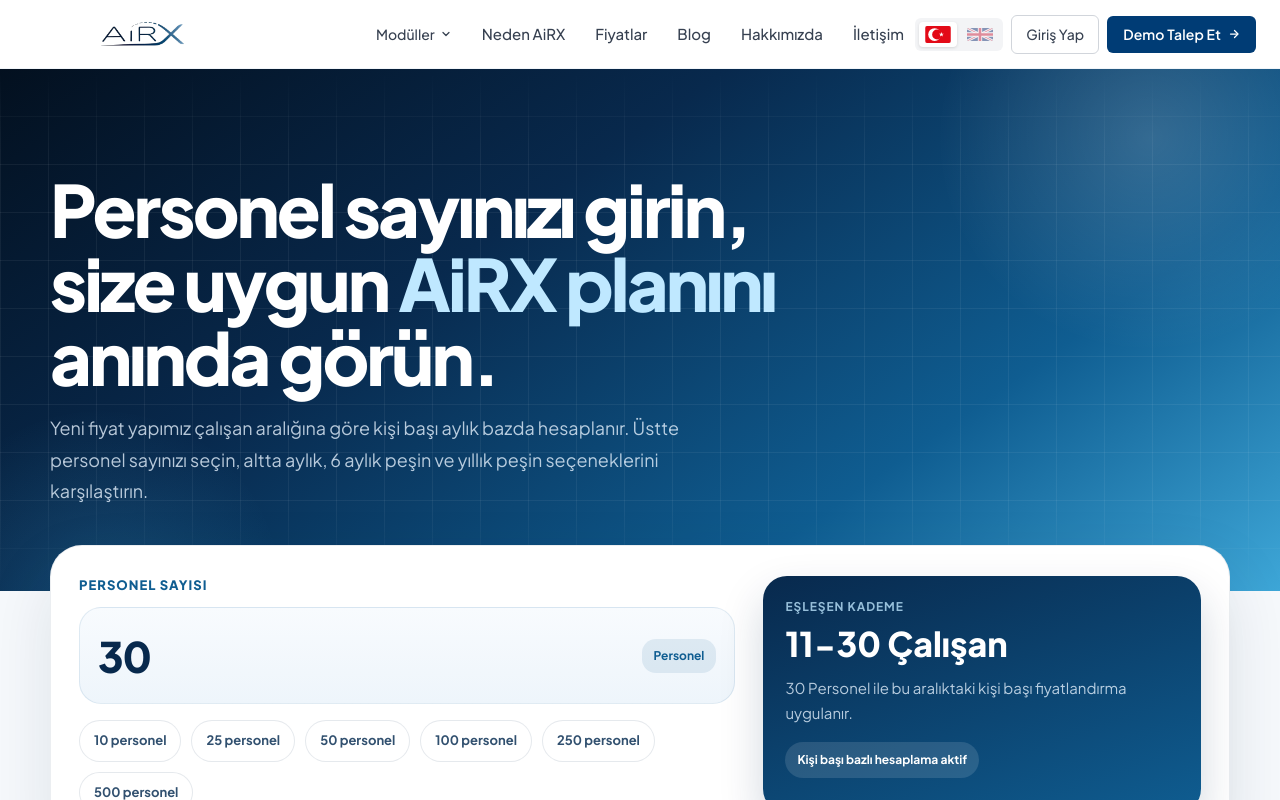
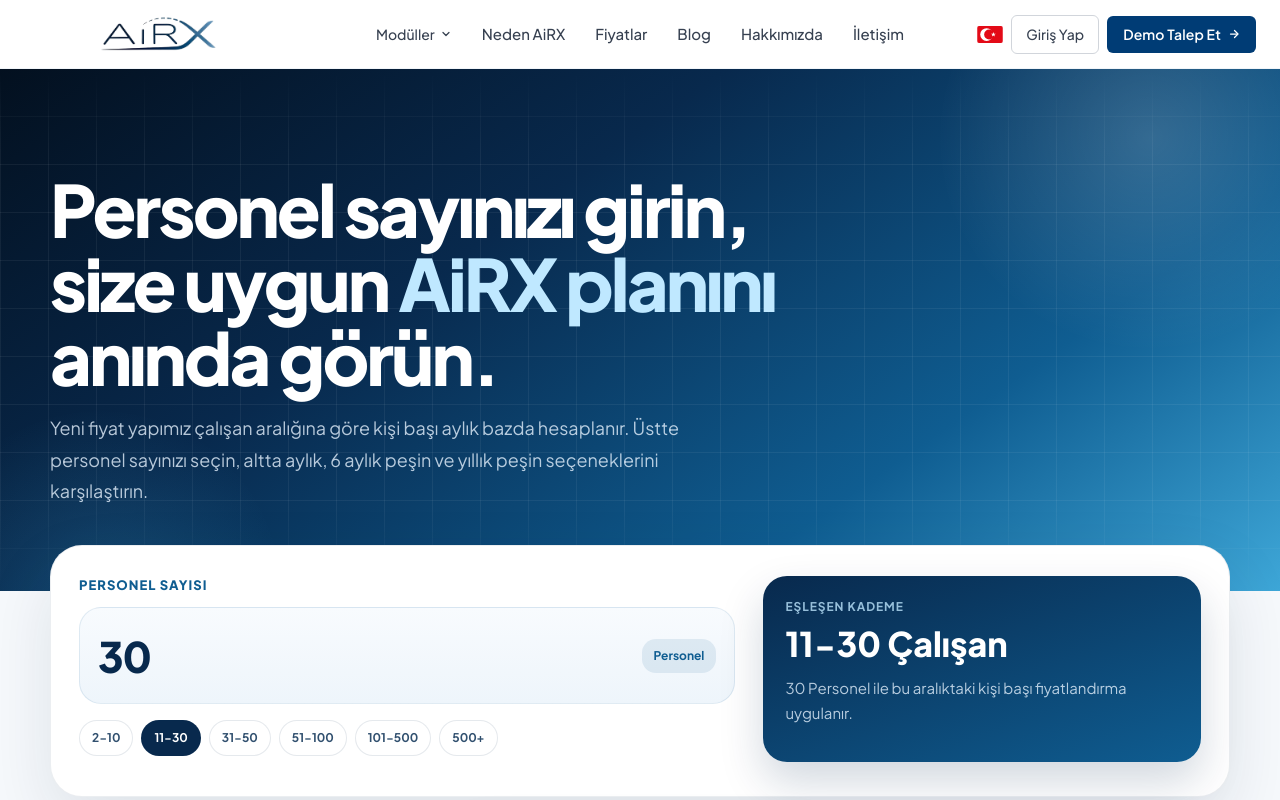
Before and after one commit to BeratKahveciHC/airx, a React (Vite) app: page /fiyatlar in a window 1280 px wide. Shown: the top 800 px of the page. Built offline with nearby package versions, Linux system fonts and the light colour scheme.

Commit message:
güncelleme

```diff
--- a/src/components/layout/Footer.jsx
+++ b/src/components/layout/Footer.jsx
@@ -66,7 +66,7 @@
       onMouseLeave={() => setHovered(false)}
       style={{
         width: 36,
-        height: 36,
+        height: 52,
         borderRadius: 10,
         background: hovered ? 'rgba(121,172,220,0.18)' : 'rgba(255,255,255,0.07)',
         border: `1px solid ${hovered ? 'rgba(121,172,220,0.35)' : 'rgba(255,255,255,0.1)'}`,
@@ -231,7 +231,7 @@
                   src={logo}
                   alt="AiRX"
                   style={{
-                    height: 36,
+                    height: 52,
                     width: 'auto',
                     filter: 'brightness(0) invert(1)',
                     objectFit: 'contain',
@@ -380,7 +380,7 @@
 
       <style>{`
         @media (min-width: 901px) {
-          .footer-logo { height: 42px !important; }
+          .footer-logo { height: 60px !important; }
         }
         @media (max-width: 1024px) {
           .footer-grid { grid-template-columns: 1fr 1fr !important; gap: 32px !important; }
--- a/src/components/layout/Navbar.jsx
+++ b/src/components/layout/Navbar.jsx
@@ -217,7 +217,7 @@
               flexShrink: 0,
             }}
           >
-            <img className="navbar-logo" src={logo} alt="AiRX" style={{ height: 32, width: 'auto', objectFit: 'contain' }} />
+            <img className="navbar-logo" src={logo} alt="AiRX" style={{ height: 44, width: 'auto', objectFit: 'contain' }} />
           </a>
 
           <nav
@@ -326,57 +326,27 @@
             }}
           >
             {/* Language Switcher */}
-            <div
+            <button
+              onClick={() => handleLanguageChange(i18n.language === 'tr' ? 'en' : 'tr')}
+              title={i18n.language === 'tr' ? 'Switch to English' : 'Türkçeye geç'}
               style={{
-                display: 'flex',
-                alignItems: 'center',
-                gap: 4,
-                padding: '4px 4px',
-                backgroundColor: '#f3f4f6',
-                borderRadius: 6,
-              }}
-            >
-              <button
-                onClick={() => handleLanguageChange('tr')}
-                title="Türkçe"
-                style={{
-                  padding: '4px 6px',
+                padding: 0,
                 borderRadius: 4,
                 border: 'none',
-                  background: i18n.language === 'tr' ? '#fff' : 'transparent',
+                background: 'transparent',
                 cursor: 'pointer',
-                  transition: 'all 0.15s',
-                  boxShadow: i18n.language === 'tr' ? '0 1px 3px rgba(0,0,0,0.12)' : 'none',
-                  opacity: i18n.language === 'tr' ? 1 : 0.45,
                 display: 'flex',
                 alignItems: 'center',
               }}
             >
-                {/* Türk Bayrağı */}
+              {i18n.language === 'tr' ? (
                 <svg viewBox="0 0 300 200" width="26" height="17" style={{ display: 'block', borderRadius: 2 }}>
                   <rect width="300" height="200" fill="#E30A17"/>
                   <circle cx="110" cy="100" r="75" fill="white"/>
                   <circle cx="140" cy="100" r="59" fill="#E30A17"/>
                   <polygon fill="white" points="190,70 197.1,90.3 218.5,90.7 201.4,103.7 207.6,124.3 190,112 172.4,124.3 178.6,103.7 161.5,90.7 182.9,90.3"/>
                 </svg>
-              </button>
-              <button
-                onClick={() => handleLanguageChange('en')}
-                title="English"
-                style={{
-                  padding: '4px 6px',
-                  borderRadius: 4,
-                  border: 'none',
-                  background: i18n.language === 'en' ? '#fff' : 'transparent',
-                  cursor: 'pointer',
-                  transition: 'all 0.15s',
-                  boxShadow: i18n.language === 'en' ? '0 1px 3px rgba(0,0,0,0.12)' : 'none',
-                  opacity: i18n.language === 'en' ? 1 : 0.45,
-                  display: 'flex',
-                  alignItems: 'center',
-                }}
-              >
-                {/* UK Bayrağı */}
+              ) : (
                 <svg viewBox="0 0 60 30" width="26" height="13" style={{ display: 'block', borderRadius: 2 }}>
                   <rect width="60" height="30" fill="#012169"/>
                   <line x1="0" y1="0" x2="60" y2="30" stroke="white" strokeWidth="6"/>
@@ -388,8 +358,8 @@
                   <line x1="30" y1="0" x2="30" y2="30" stroke="#C8102E" strokeWidth="6"/>
                   <line x1="0" y1="15" x2="60" y2="15" stroke="#C8102E" strokeWidth="6"/>
                 </svg>
+              )}
             </button>
-            </div>
 
             <a
               href="https://panel.airx.com.tr/login"
@@ -461,55 +431,27 @@
             style={{ display: 'none', alignItems: 'center', gap: 6 }}
           >
             {/* Flag switcher */}
-            <div
+              <button
+                onClick={() => handleLanguageChange(i18n.language === 'tr' ? 'en' : 'tr')}
+                title={i18n.language === 'tr' ? 'Switch to English' : 'Türkçeye geç'}
                 style={{
-                display: 'flex',
-                alignItems: 'center',
-                gap: 3,
-                padding: '3px 3px',
-                backgroundColor: '#f3f4f6',
-                borderRadius: 6,
-              }}
-            >
-              <button
-                onClick={() => handleLanguageChange('tr')}
-                title="Türkçe"
-                style={{
-                  padding: '3px 5px',
+                  padding: 0,
                   borderRadius: 4,
                   border: 'none',
-                  background: i18n.language === 'tr' ? '#fff' : 'transparent',
+                  background: 'transparent',
                   cursor: 'pointer',
-                  transition: 'all 0.15s',
-                  boxShadow: i18n.language === 'tr' ? '0 1px 3px rgba(0,0,0,0.12)' : 'none',
-                  opacity: i18n.language === 'tr' ? 1 : 0.45,
                   display: 'flex',
                   alignItems: 'center',
                 }}
               >
+                {i18n.language === 'tr' ? (
                   <svg viewBox="0 0 300 200" width="24" height="16" style={{ display: 'block', borderRadius: 2 }}>
                     <rect width="300" height="200" fill="#E30A17"/>
                     <circle cx="110" cy="100" r="75" fill="white"/>
                     <circle cx="140" cy="100" r="59" fill="#E30A17"/>
                     <polygon fill="white" points="190,70 197.1,90.3 218.5,90.7 201.4,103.7 207.6,124.3 190,112 172.4,124.3 178.6,103.7 161.5,90.7 182.9,90.3"/>
                   </svg>
-              </button>
-              <button
-                onClick={() => handleLanguageChange('en')}
-                title="English"
-                style={{
-                  padding: '3px 5px',
-                  borderRadius: 4,
-                  border: 'none',
-                  background: i18n.language === 'en' ? '#fff' : 'transparent',
-                  cursor: 'pointer',
-                  transition: 'all 0.15s',
-                  boxShadow: i18n.language === 'en' ? '0 1px 3px rgba(0,0,0,0.12)' : 'none',
-                  opacity: i18n.language === 'en' ? 1 : 0.45,
-                  display: 'flex',
-                  alignItems: 'center',
-                }}
-              >
+                ) : (
                   <svg viewBox="0 0 60 30" width="24" height="12" style={{ display: 'block', borderRadius: 2 }}>
                     <rect width="60" height="30" fill="#012169"/>
                     <line x1="0" y1="0" x2="60" y2="30" stroke="white" strokeWidth="6"/>
@@ -521,8 +463,8 @@
                     <line x1="30" y1="0" x2="30" y2="30" stroke="#C8102E" strokeWidth="6"/>
                     <line x1="0" y1="15" x2="60" y2="15" stroke="#C8102E" strokeWidth="6"/>
                   </svg>
+                )}
               </button>
-            </div>
 
             {/* Hamburger */}
             <button
@@ -963,7 +905,7 @@
 
       <style>{`
         @media (min-width: ${MOBILE_NAV_BREAKPOINT + 1}px) {
-          .navbar-logo { height: 38px !important; }
+          .navbar-logo { height: 52px !important; }
           .navbar-brand { margin-left: 75px !important; }
           .nav-desktop-center {
             position: absolute !important;
--- a/src/components/sections/HowItWorks.jsx
+++ b/src/components/sections/HowItWorks.jsx
@@ -152,7 +152,7 @@
                 initial="hidden"
                 whileInView="visible"
                 viewport={{ once: true }}
-                transition={{ duration: 0.65, delay: i * 0.15, ease: [0.22, 1, 0.36, 1] }}
+                transition={{ default: { duration: 0.65, delay: i * 0.15, ease: [0.22, 1, 0.36, 1] }, y: { duration: 0.2, ease: 'easeOut' }, boxShadow: { duration: 0.2, ease: 'easeOut' } }}
                 whileHover={{ y: -6, boxShadow: '0 20px 48px rgba(0,60,117,0.13)' }}
                 style={{
                   flex: 1,
--- a/src/components/sections/Security.jsx
+++ b/src/components/sections/Security.jsx
@@ -192,7 +192,7 @@
                 initial={{ opacity: 0, y: 24 }}
                 whileInView={{ opacity: 1, y: 0 }}
                 viewport={{ once: true }}
-                transition={{ duration: 0.5, delay: 0.1 + i * 0.09 }}
+                transition={{ default: { duration: 0.5, delay: 0.1 + i * 0.09 }, y: { duration: 0.2, ease: 'easeOut' }, boxShadow: { duration: 0.2, ease: 'easeOut' } }}
                 whileHover={{ y: -4, boxShadow: '0 14px 40px rgba(0,60,117,0.11)' }}
                 style={{
                   background: '#fff',
--- a/src/pages/PricingPage.jsx
+++ b/src/pages/PricingPage.jsx
@@ -11,7 +11,7 @@
   { id: '500+', labelKey: 'pricing.tier6Label', min: 501, max: Infinity, monthly: null, semiAnnual: null, annual: null, custom: true },
 ]
 
-const QUICK_COUNTS = [10, 25, 50, 100, 250, 500]
+
 
 const PLAN_CARDS_BASE = [
   { id: 'monthly', titleKey: 'pricing.plan1Title', descKey: 'pricing.plan1Desc', accent: '#0F5D91', background: 'linear-gradient(180deg, #ffffff 0%, #f3f9fc 100%)', duration: 1, rateKey: 'monthly', badge: null },
@@ -34,6 +34,7 @@
 export default function PricingPage() {
   const { t } = useTranslation()
   const [employeeCount, setEmployeeCount] = useState(30)
+  const [inputRaw, setInputRaw] = useState('30')
 
   const PRICING_TIERS = PRICING_TIERS_BASE.map(tier => ({ ...tier, label: t(tier.labelKey) }))
   const PLAN_CARDS = PLAN_CARDS_BASE.map(card => ({ ...card, title: t(card.titleKey), description: t(card.descKey) }))
@@ -160,13 +161,21 @@
                   }}
                 >
                   <input
-                    type="number"
-                    min="2"
-                    max="9999"
-                    value={safeEmployeeCount}
+                    type="text"
+                    inputMode="numeric"
+                    value={inputRaw}
                     onChange={(event) => {
-                      const nextValue = Number(event.target.value)
-                      setEmployeeCount(Number.isNaN(nextValue) ? 2 : nextValue)
+                      const raw = event.target.value.replace(/[^0-9]/g, '')
+                      setInputRaw(raw)
+                      const nextValue = Number(raw)
+                      if (!Number.isNaN(nextValue) && raw !== '') {
+                        setEmployeeCount(nextValue)
+                      }
+                    }}
+                    onBlur={() => {
+                      const clamped = Math.min(Math.max(safeEmployeeCount, 2), 9999)
+                      setEmployeeCount(clamped)
+                      setInputRaw(String(clamped))
                     }}
                     style={{
                       width: '100%',
@@ -195,25 +204,27 @@
                   </div>
                 </div>
 
-                <div style={{ display: 'flex', gap: 10, flexWrap: 'wrap' }}>
-                  {QUICK_COUNTS.map((count) => (
+                <div style={{ display: 'flex', gap: 8, flexWrap: 'nowrap', overflowX: 'auto' }}>
+                  {PRICING_TIERS_BASE.map((tier) => (
                     <button
-                      key={count}
-                      onClick={() => setEmployeeCount(count)}
+                      key={tier.id}
+                      onClick={() => { setEmployeeCount(tier.min); setInputRaw(String(tier.min)) }}
                       style={{
                         border: '1px solid rgba(8,41,77,0.10)',
-                        background: safeEmployeeCount === count ? '#08294d' : '#fff',
-                        color: safeEmployeeCount === count ? '#fff' : '#31506f',
+                        background: activeTier.id === tier.id ? '#08294d' : '#fff',
+                        color: activeTier.id === tier.id ? '#fff' : '#31506f',
                         borderRadius: 9999,
-                        padding: '10px 14px',
-                        fontSize: 13,
+                        padding: '8px 12px',
+                        fontSize: 12,
                         fontWeight: 700,
                         cursor: 'pointer',
                         fontFamily: 'inherit',
                         transition: 'all 0.18s',
+                        whiteSpace: 'nowrap',
+                        flexShrink: 0,
                       }}
                     >
-                      {formatEmployeeCount(count)}
+                      {tier.id}
                     </button>
                   ))}
                 </div>
@@ -239,6 +250,7 @@
                     ? t('pricing.customTierDesc')
                     : t('pricing.tierRangeDesc', { count: safeEmployeeCount })}
                 </div>
+                {isCustomTier && (
                   <div
                     style={{
                       display: 'inline-flex',
@@ -252,8 +264,9 @@
                       color: '#fff',
                     }}
                   >
-                  {isCustomTier ? t('pricing.customTierBadge') : t('pricing.perPersonBadge')}
+                    {t('pricing.customTierBadge')}
                   </div>
+                )}
               </div>
             </div>
           </motion.div>
--- a/src/pages/WhyAirXPage.jsx
+++ b/src/pages/WhyAirXPage.jsx
@@ -554,7 +554,7 @@
                 initial={{ opacity: 0, y: 28 }}
                 whileInView={{ opacity: 1, y: 0 }}
                 viewport={{ once: true }}
-                transition={{ duration: 0.45, delay: i * 0.07 }}
+                transition={{ default: { duration: 0.45, delay: i * 0.07 }, y: { duration: 0.2, ease: 'easeOut' }, boxShadow: { duration: 0.2, ease: 'easeOut' } }}
                 style={{
                   borderRadius: 24,
                   border: `1px solid ${pillar.accent}22`,
```
Also changed, not shown: src/pages/AboutPage.jsx (+4 -7 lines), src/pages/ContactPage.jsx (+6 -6 lines). Lines whose indentation alone changed are shown as unchanged.
